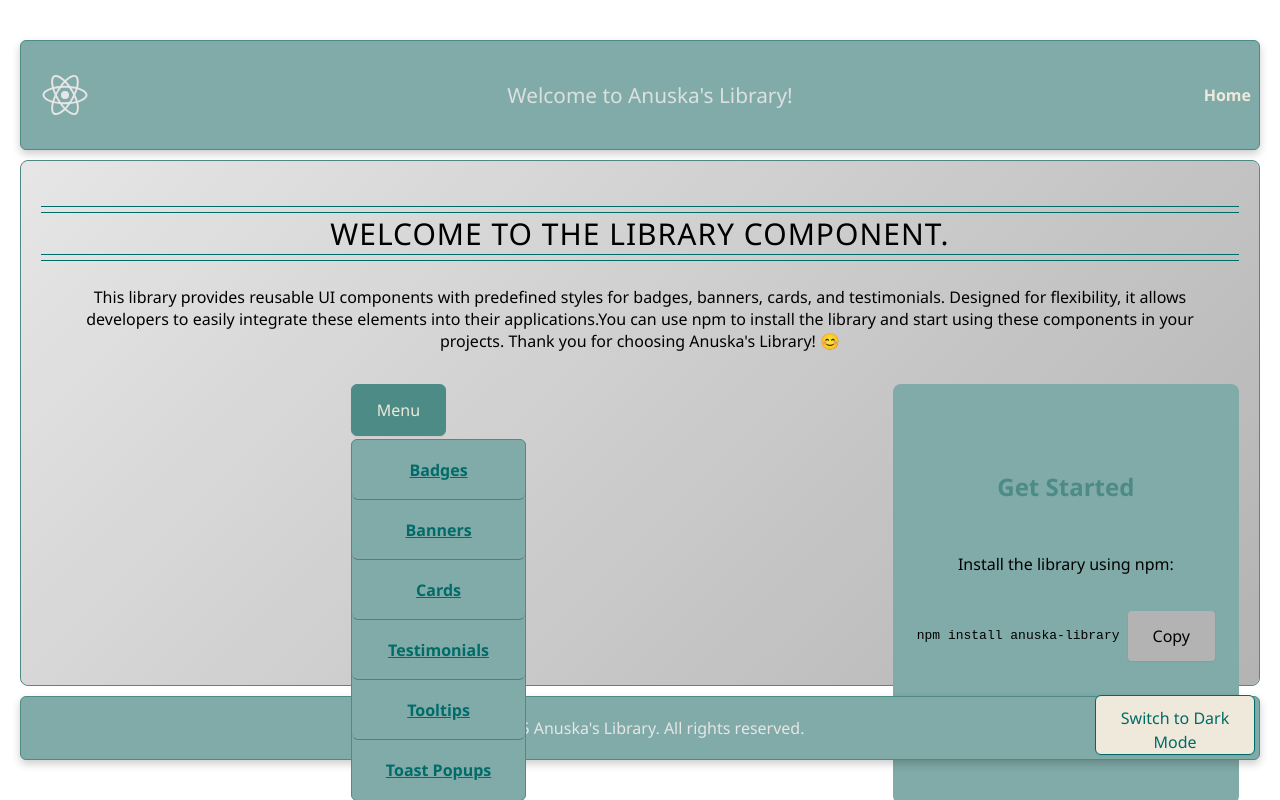
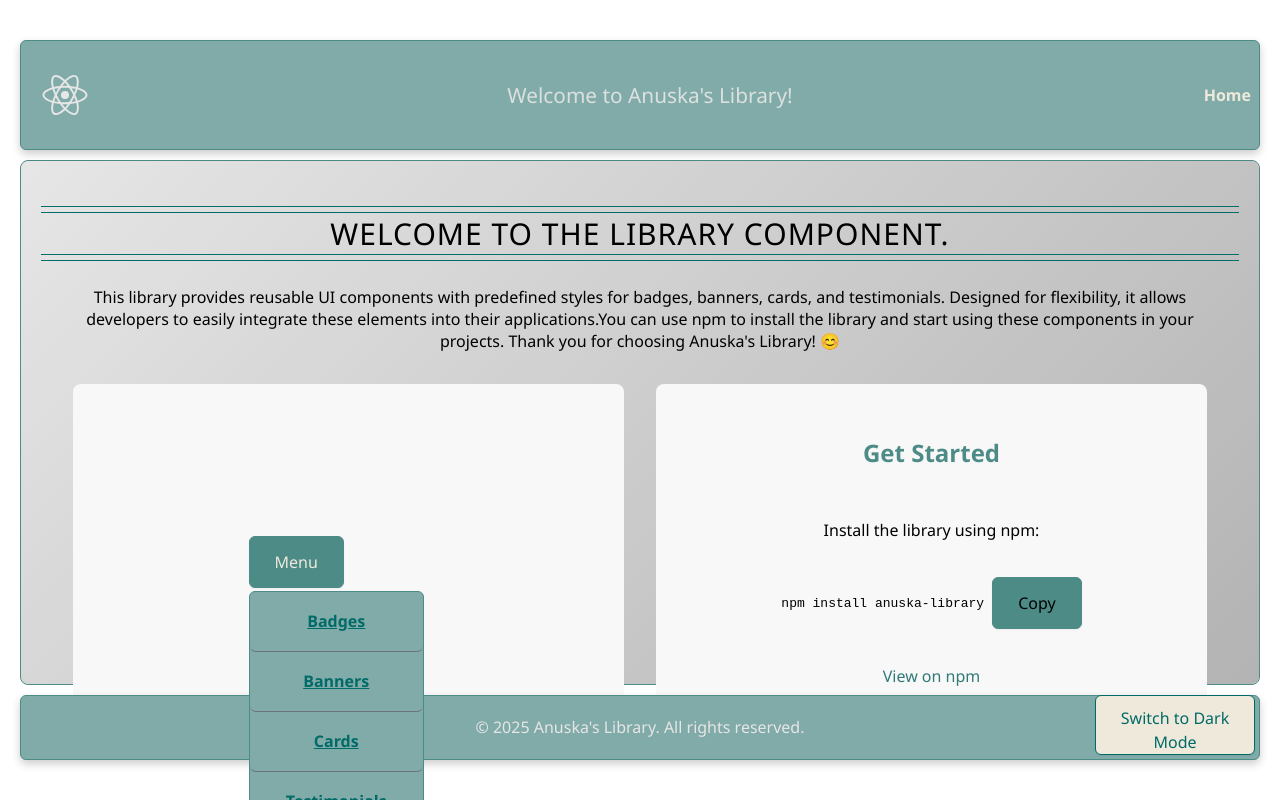
Before and after one commit to Anuska86/LibraryComponent, a React (Vite) app in the folder library-component/: page / in a window 1280 px wide. Shown: the top 800 px of the page. Built offline with nearby package versions, Linux system fonts and the light colour scheme.

Commit message:
Update index.css

```diff
--- a/library-component/src/index.css
+++ b/library-component/src/index.css
@@ -335,13 +335,23 @@ body.dark button {
 .home-flex {
   display: flex;
   gap: 2rem;
-  margin-top: 2rem;
-  align-items: flex-start;
+  margin: 2rem;
+  align-items: stretch;
 }
 
 .home-menu {
   flex: 1;
-  min-width: 180px;
+  min-width: 260px;
+  margin: 0;
+  padding: 2rem;
+  background: var(--clr-surface-a0);
+  border-radius: 8px;
+  box-sizing: border-box;
+  height: auto;
+  display: flex;
+  flex-direction: column;
+  justify-content: center;
+  align-items: center;
 }
 
 /*Page Content */
@@ -551,15 +561,18 @@ button.button-lg.menu-button:hover {
 /*npm section*/
 
 .installation-section {
+  flex: 1;
+  margin: 0;
   display: flex;
   flex-direction: column;
   justify-content: center;
   align-items: center;
-  background: var(--clr-primary-a40);
-  padding: 1.5rem;
+  background: var(--clr-surface-a0);
+  box-sizing: border-box;
+  padding: 2rem;
   border-radius: 8px;
   min-width: 260px;
-  height: 420px;
+  height: auto;
 }
 .install-command {
   display: flex;
@@ -571,13 +584,14 @@ button.button-lg.menu-button:hover {
 .copy-button {
   padding: 0.3rem 0.8rem;
   border: none;
-  background-color: var(--clr-surface-a30);
-  color: #fff;
-  border-radius: 4px;
+  background-color: var(--clr-primary-a20);
+  border: 1px solid var(--clr-primary-a20);
+  color: #eee9db;
+  border-radius: 6px;
   cursor: pointer;
 }
 .copy-button:hover {
-  background-color: var(--clr-primary-a0);
+  background-color: var(--clr-primary-a30);
 }
 
 /* Accessibility Styles */
```
